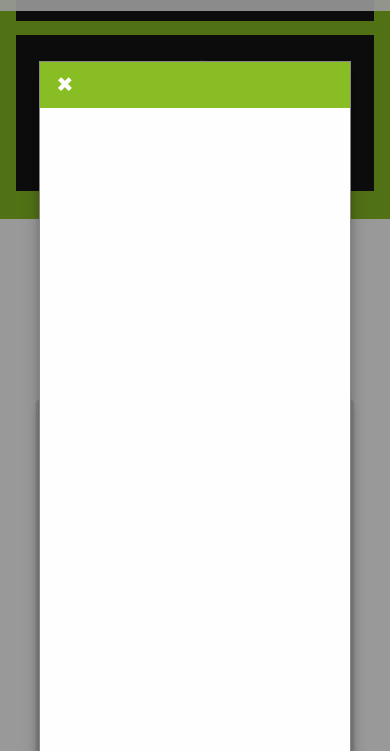
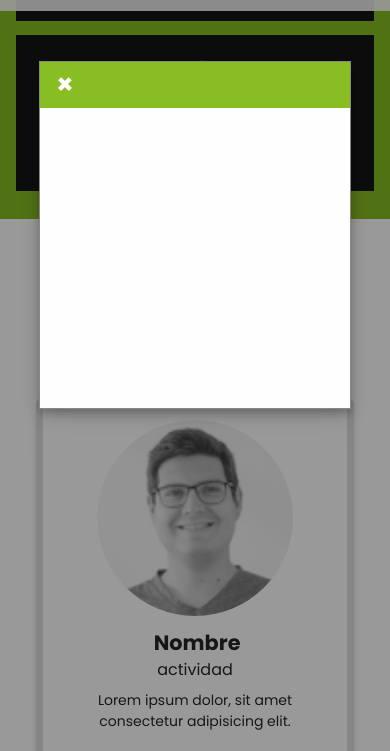
Before and after one commit to Petersonvaladao/markflip, a plain HTML site: page index.html in a window 390 px wide. Both pictures are taken after a click on the button "Agendar una reunión ahora". Shown: the part 1960-2711 px from the top of the page. Drawn offline with nearby package versions, Linux system fonts and the light colour scheme; a script that the page names is missing.

Commit message:
add calendly

```diff
--- a/index.html
+++ b/index.html
@@ -298,7 +298,7 @@
         <div class="modal-header">
           <span class="close">&times;</span>
         </div>
-        <div class="calendly-inline-widget" data-url="https://calendly.com/markflip" style="min-width:320px;height:700px;"></div>
+        <div class="calendly-inline-widget" data-url="https://calendly.com/markflip"></div>
         <script type="text/javascript" src="https://assets.calendly.com/assets/external/widget.js" async></script>
       </div>
     </div>
--- a/style.css
+++ b/style.css
@@ -619,6 +619,19 @@ Footer
 
 /* MODAL */
 
+.calendly-inline-widget {
+  min-width:320px;
+  height:700px;
+}
+
+@media (max-width: 50em) {
+  .calendly-inline-widget {
+    min-width:320px;
+    height:300px;
+  }
+}
+/* style="min-width:320px;height:700px;" */
+
   .modal-area {
   display: flex;
   flex-direction: column;
```
Lines whose indentation alone changed are shown as unchanged.
